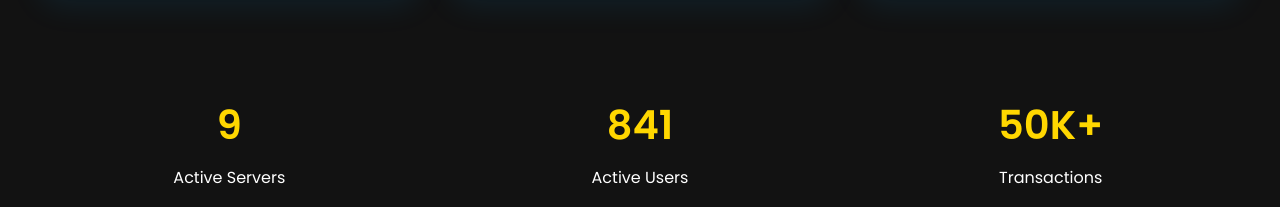
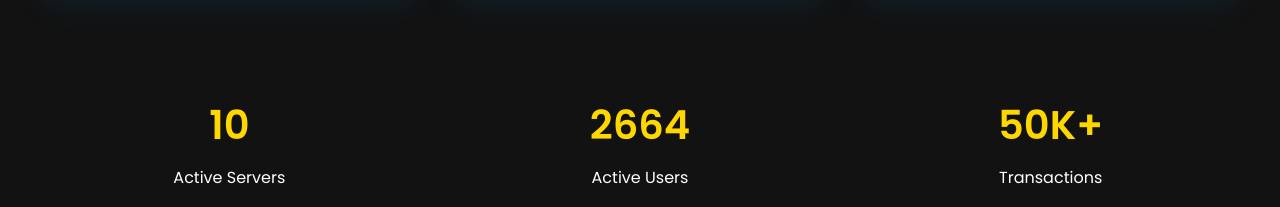
Before and after one commit to TizOfficial/coinzy, a plain HTML site: page index.html in a window 1280 px wide. Shown: the part 1215-1422 px from the top of the page. Drawn offline with Linux system fonts and the light colour scheme.

Commit message:
Update index.html

```diff
--- a/index.html
+++ b/index.html
@@ -345,11 +345,11 @@ body {
 
   <div class="stats">
     <div class="stat-item">
-      <div class="stat-number">9</div>
+      <div class="stat-number">10</div>
       <div>Active Servers</div>
     </div>
     <div class="stat-item">
-      <div class="stat-number">841</div>
+      <div class="stat-number">2664</div>
       <div>Active Users</div>
     </div>
     <div class="stat-item">
```
